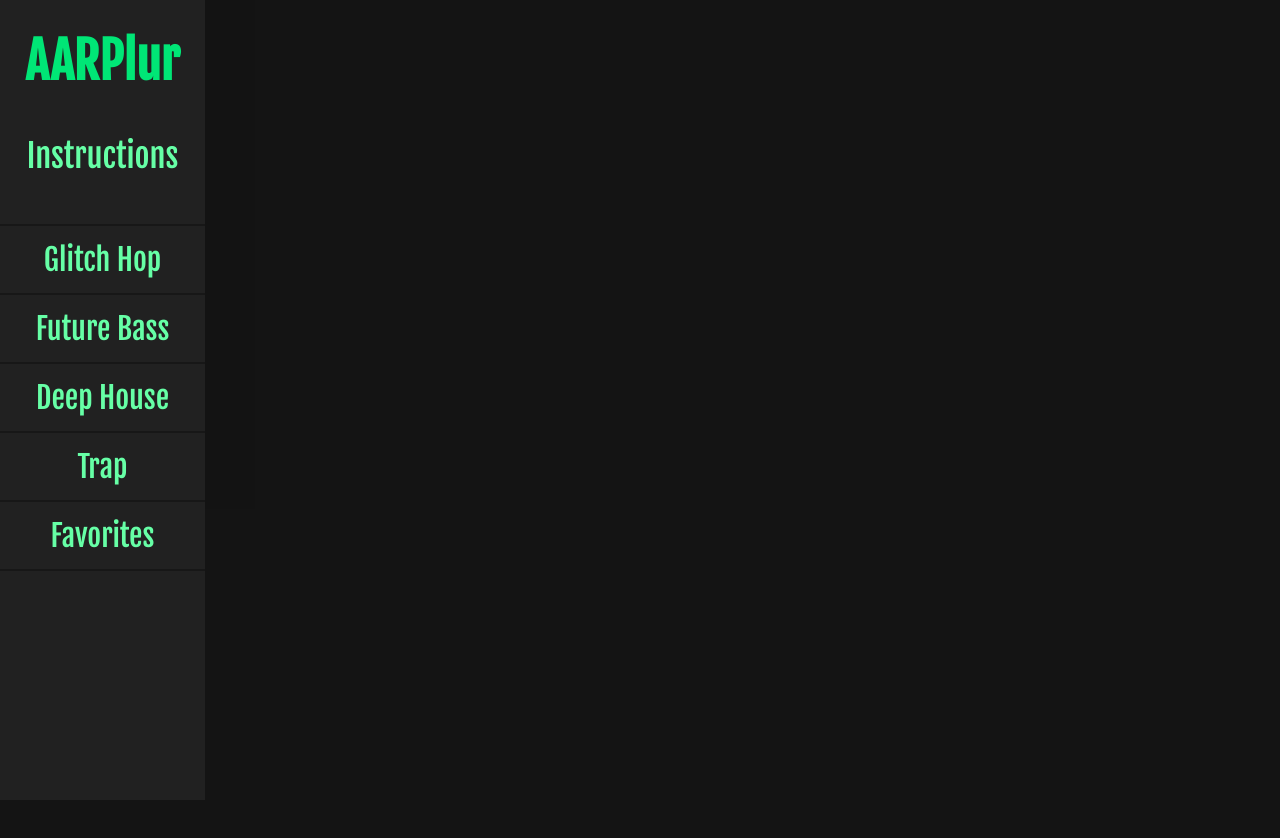
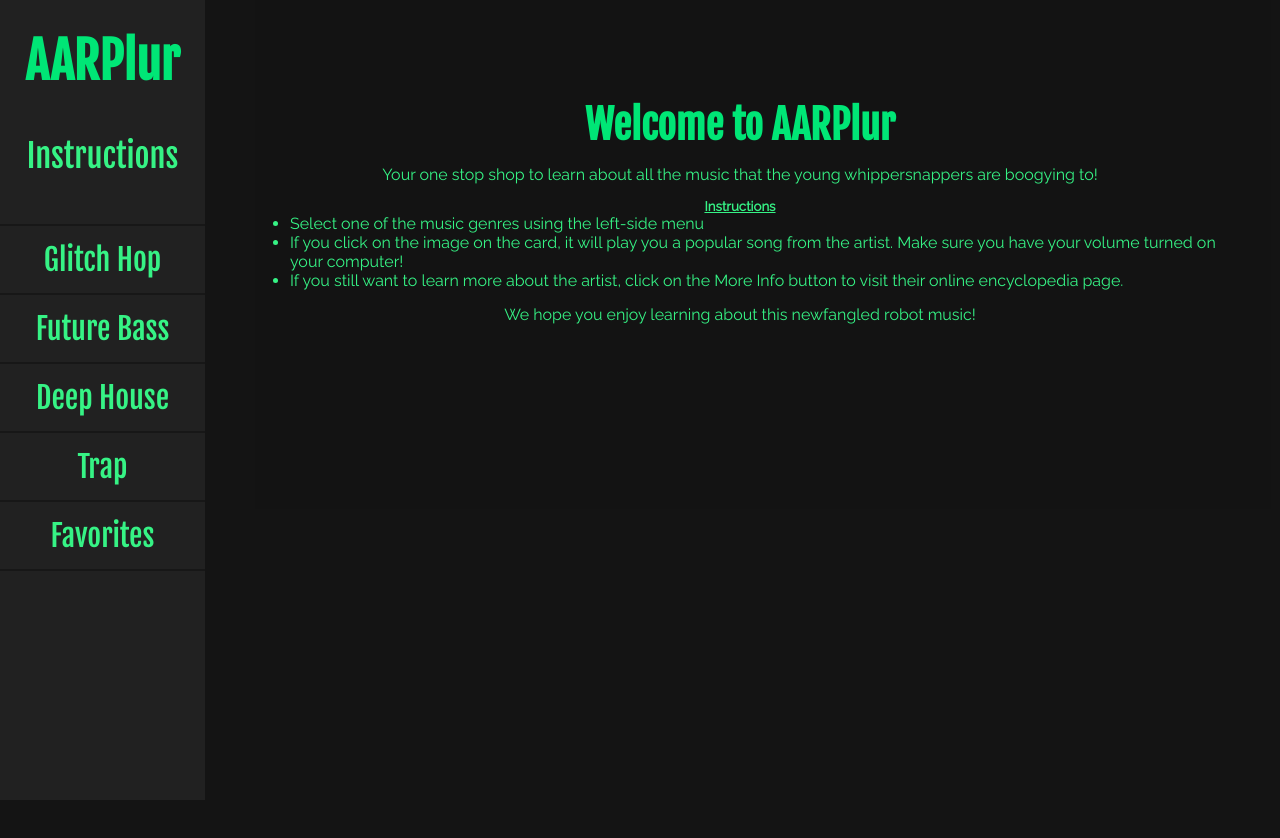
Before and after one commit to ericweissman/solo-mod3, a React (Create React App) app: page / in a window 1280 px wide. Shown: the top 838 px of the page. Built offline with nearby package versions, Linux system fonts and the light colour scheme.

Commit message:
Adds variables and imports for app

```diff
--- a/src/containers/App/App.scss
+++ b/src/containers/App/App.scss
@@ -1,6 +1,4 @@
 .App {
-  display: grid;
-  grid-template-columns: 185px 1fr;
   background-color: $color-background-main;
   min-height: 850px;
 }
--- a/src/styles/_variables.scss
+++ b/src/styles/_variables.scss
@@ -7,5 +7,5 @@ $color-main-dark: #00000051;
 $color-background-main: #0b0b0bf6;
 
 $color-accent: #00e676;
-$color-accent-light: #66ffa6;
+$color-accent-light: #36f385;
 $color-accent-dark: #00b248;
--- a/src/styles/index.scss
+++ b/src/styles/index.scss
@@ -1,7 +1,11 @@
-@import url('https://fonts.googleapis.com/css?family=Fjalla+One|Raleway');
+@import url('https://fonts.googleapis.com/css?family=Fjalla+One|Raleway:400');
 @import './variables';
 @import '../containers/Nav/Nav.scss';
 @import '../containers/App/App.scss';
+@import '../containers/Card/Card.scss';
+@import '../components/Error/Error.scss';
+@import '../components/Instructions/Instructions.scss';
+@import '../containers/ArtistArea/ArtistArea.scss';
 
 
 * {
```
